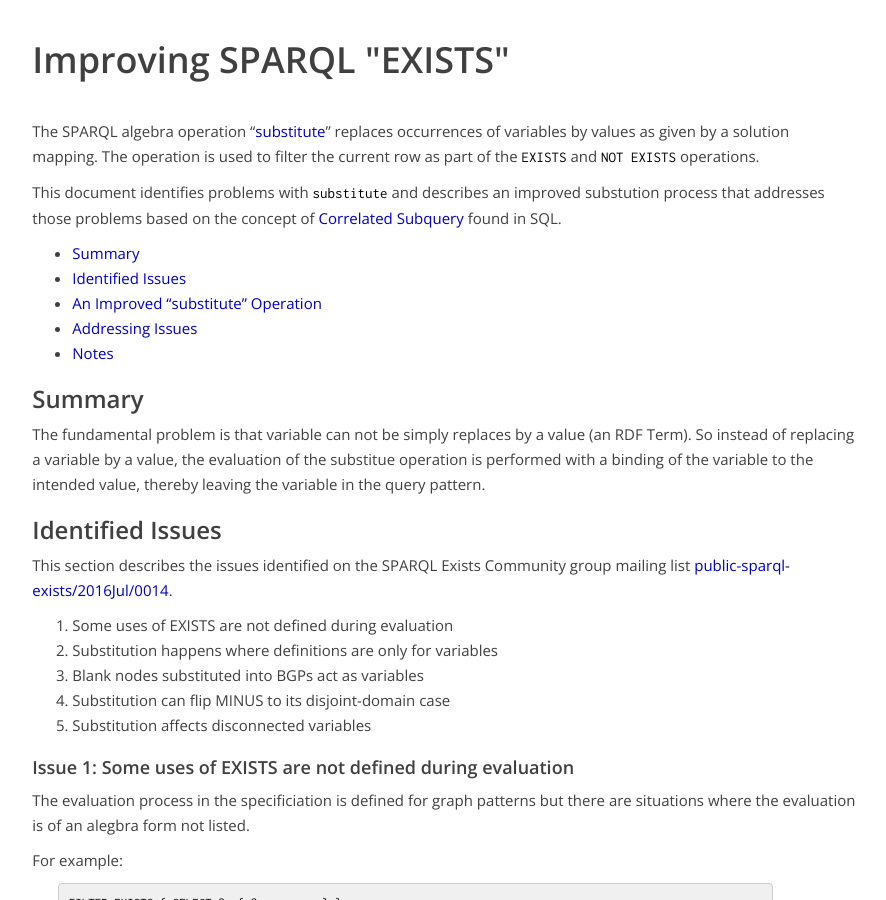
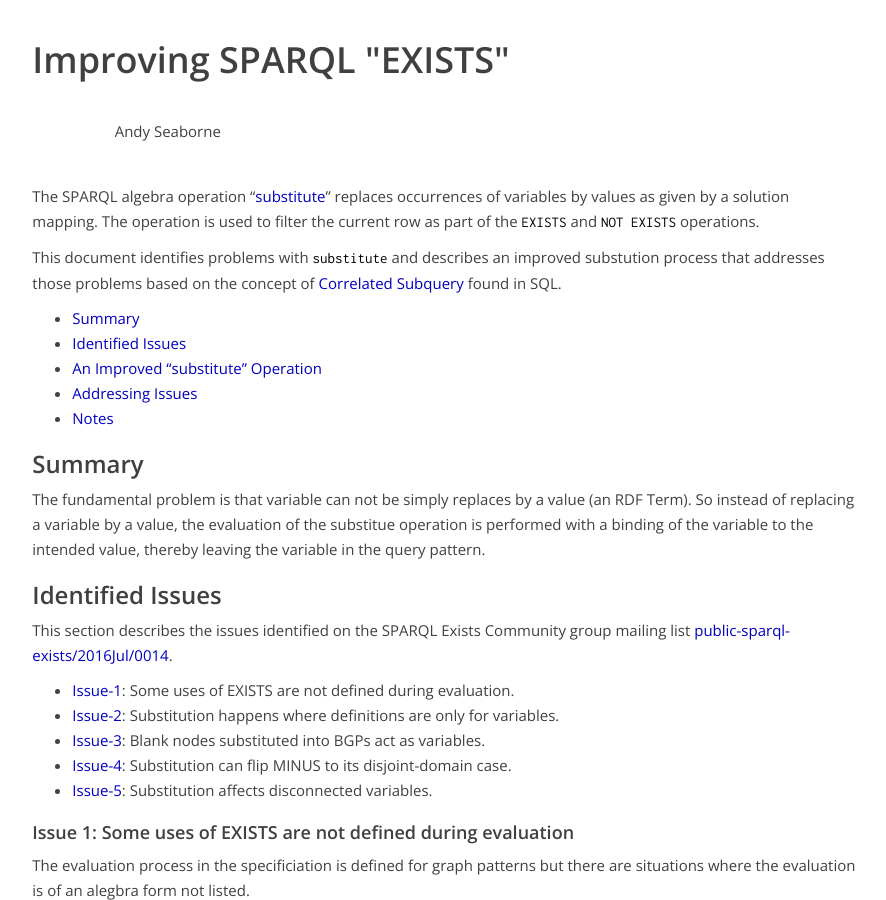
Before and after one commit to afs/afs.github.io, a Jekyll site: the page built from substitute.md, in a window 1280 px wide and 900 px high. Shown: the whole window, without its empty margins (196-1082 px from the left). Built offline with Jekyll 4.4.1, drawn with Linux system fonts in a browser that asks for light colours.

Commit message:
Issues links

```diff
--- a/substitute.md
+++ b/substitute.md
@@ -2,8 +2,9 @@
 layout: doc
 title: Improving SPARQL "EXISTS"
 ---
-
-
+<div class="docinfo">
+     <p>Andy Seaborne</p>
+</div>
 
 The SPARQL algebra operation
 "<a href="https://www.w3.org/TR/sparql11-query/#defn_substitute">substitute</a>"
@@ -35,13 +36,13 @@ This section describes the issues identified on the
 SPARQL Exists Community group mailing list
 <a href="https://lists.w3.org/Archives/Public/public-sparql-exists/2016Jul/0014.html">public-sparql-exists/2016Jul/0014</a>.
 
-1. Some uses of EXISTS are not defined during evaluation
-1. Substitution happens where definitions are only for variables
-1. Blank nodes substituted into BGPs act as variables
-1. Substitution can flip MINUS to its disjoint-domain case
-1. Substitution affects disconnected variables
+* [Issue-1](#issue-1): Some uses of EXISTS are not defined during evaluation.
+* [Issue-2](#issue-2): Substitution happens where definitions are only for variables.
+* [Issue-3](#issue-3): Blank nodes substituted into BGPs act as variables.
+* [Issue-4](#issue-4): Substitution can flip MINUS to its disjoint-domain case.
+* [Issue-5](#issue-5): Substitution affects disconnected variables.
 
-### Issue 1: Some uses of EXISTS are not defined during evaluation
+### Issue 1: Some uses of EXISTS are not defined during evaluation {#issue-1}
 
 The evaluation process in the specificiation is defined for graph patterns but
 there are situations where the evaluation is of an alegbra form not listed.
@@ -65,7 +66,7 @@ containing just a
 or just
 <a href="https://www.w3.org/TR/sparql11-query/#inline-data">InlineData</a>.
 
-### Issue 2: Substitution happens where definitions are only for variables
+### Issue 2: Substitution happens where definitions are only for variables {#issue-2}
 
 There are places in the SPARQL syntax and algebra where
 variables are allowed but not RDF terms (constant values).<p>
@@ -86,7 +87,7 @@ In the algebra, this affects
   (related to the use of <tt>VALUES</tt>)
 * <a href="https://www.w3.org/TR/sparql11-query/#func-bound"><tt>BOUND</tt></a>
 
-### Issue 3: Blank nodes substituted into BGPs act as variables
+### Issue 3: Blank nodes substituted into BGPs act as variables {#issue-3}
 
 In the
 <a href="https://www.w3.org/TR/sparql11-query/#BasicGraphPattern">evaluation of basic graph patterns</a>
@@ -122,7 +123,7 @@ matches against <tt>:e :q :b</tt> because the <tt>_:c</tt> can be mapped to <tt>
 the RDF instance mapping that is part of pattern instance mappings in
 <a href="https://www.w3.org/TR/sparql11-query/#BGPsparql">18.3.1</a>.
 
-### Issue 4: Substitution can flip MINUS to its disjoint-domain case
+### Issue 4: Substitution can flip MINUS to its disjoint-domain case {#issue-4}
 
 In
 
@@ -140,7 +141,7 @@ which produces a non-empty result because the two solution mappings for the
 Minus have disjoint domains and 18.5 dictates that then the result is not
 empty.
 
-### Issue 5: Substitution affects disconnected variables
+### Issue 5: Substitution affects disconnected variables {#issue-5}
 
 In
 
```
